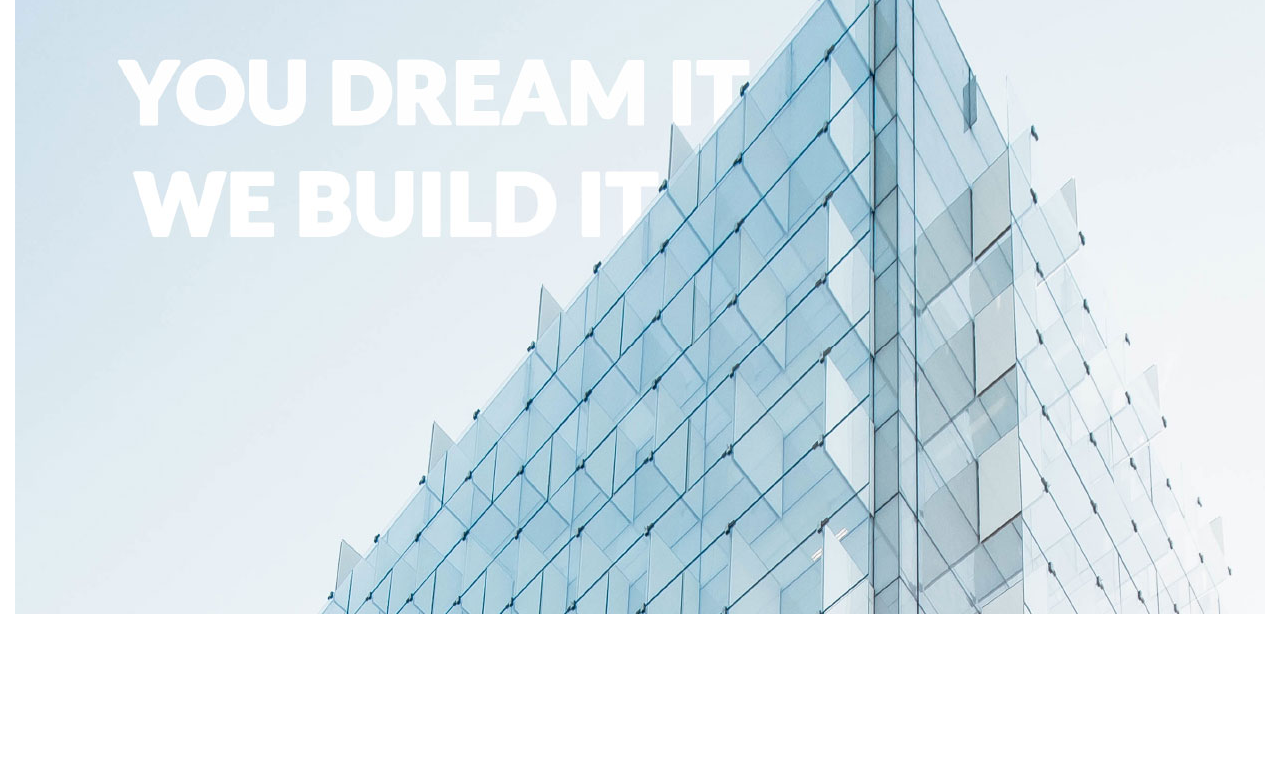
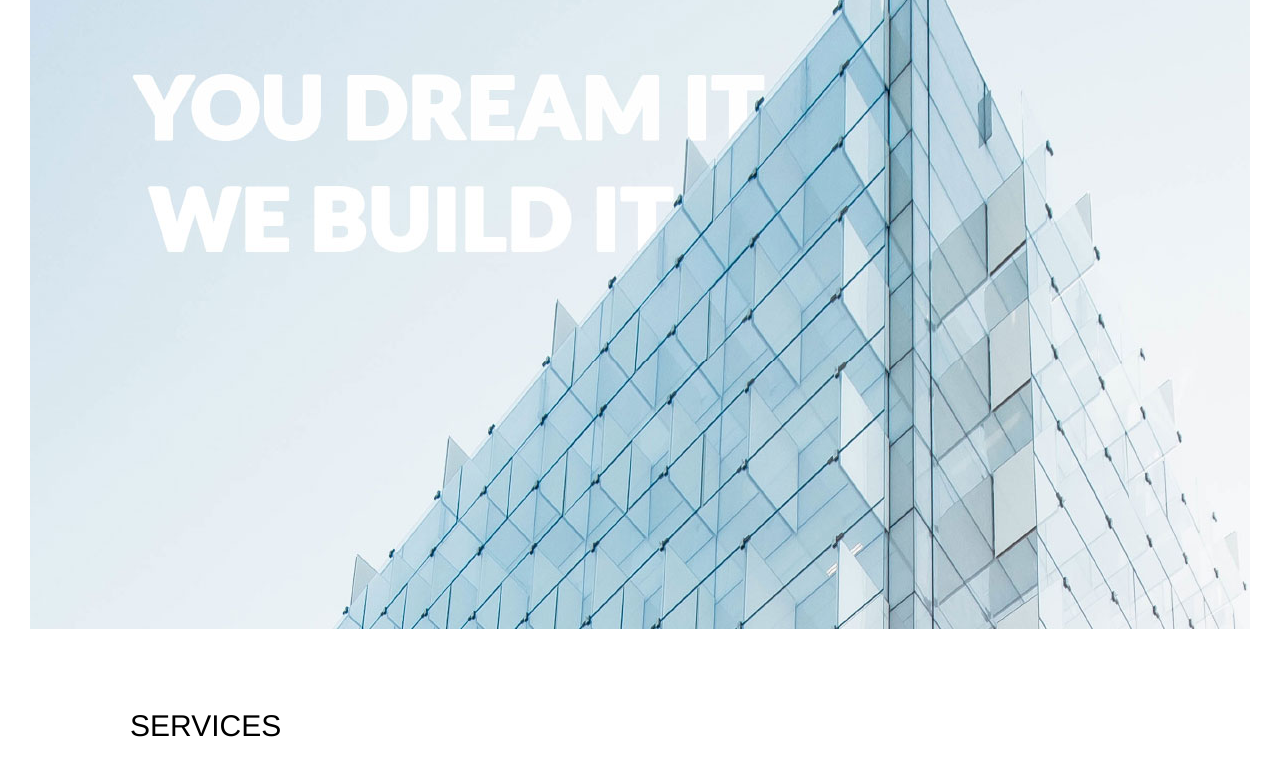
Before and after one commit to vovk/eurotechlab, a plain HTML site: page index.html in a window 1280 px wide. Shown: the part 121-896 px from the top of the page. Before the commit the page ends 800 px from the top, so only its background shows below. Drawn offline with nearby package versions, Linux system fonts and the light colour scheme.

Commit message:
eurotechlab

```diff
--- a/index.html
+++ b/index.html
@@ -17,7 +17,7 @@
     <div class="container-fluid fullpage">
         <div class="row">
             <div class="col-xs-12 main">
-                <section>
+                <section class="first">
                     <header>
                         <div class="header">
                             <div class="col-xs-3 logo">
@@ -41,6 +41,15 @@
                         </div>
                     </header>
                 </section>
+                <section class="services">
+                    <content>
+                        <h2 class="title">Services</h2>
+                    </content>
+                </section>
+                <section class="portfolio"></section>
+                <section class="we-work"></section>
+                <section class="reviews"></section>
+                <services class="countact-us"></services>
             </div>
         </div>
     </div>
--- a/style.css
+++ b/style.css
@@ -5,7 +5,11 @@
     box-sizing: border-box;
 }
 section{
-	margin-top: 15px;
+	margin-top: 30px;
+}
+div.main{
+	padding-left: 30px;
+	padding-right: 30px;
 }
 header{
 	background: url(img/vector-smart-object.jpg) no-repeat no-repeat;
@@ -56,3 +60,8 @@ div.logo, div.navigation{
 	border: 1px solid #929292;
 	text-decoration: none;
 }
+h2{
+	color: #000!important;
+	padding: 50px 100px;
+	text-transform: uppercase;
+}
```
